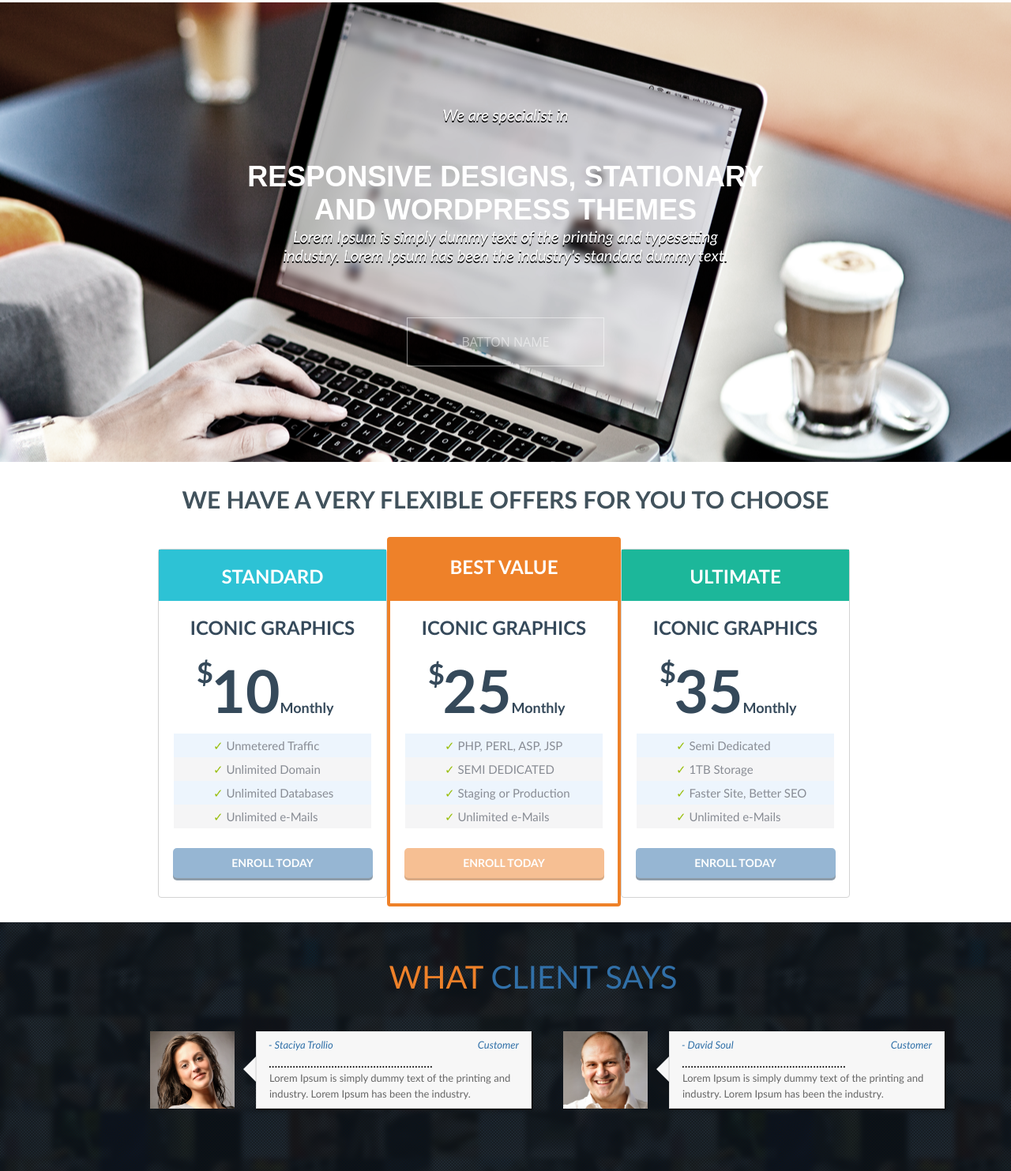
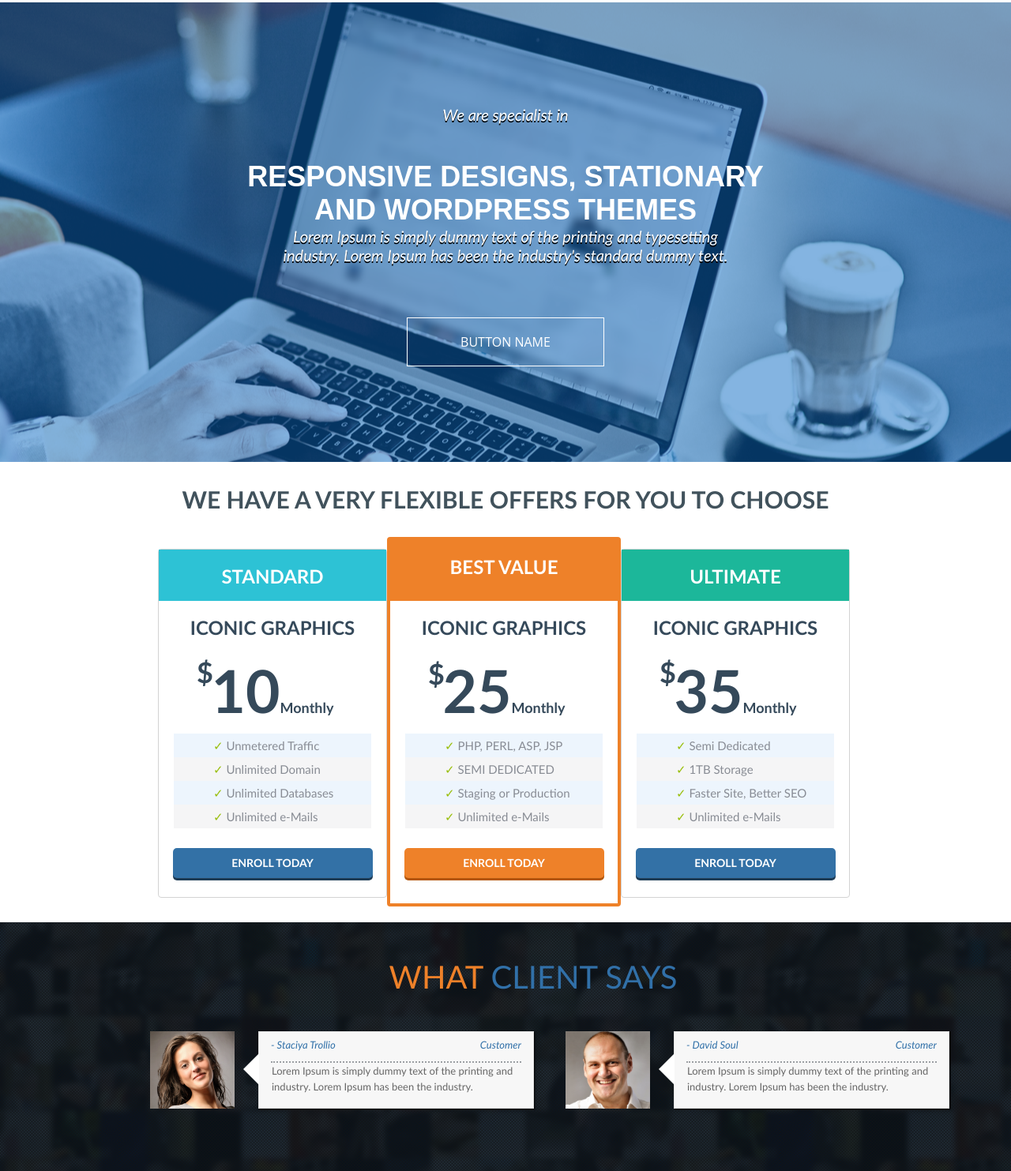
Before and after one commit to vitos-barboss/homework2git, a plain HTML site: page homework7/hw7_task2/hw7_task2.html in a window 1280 px wide. Shown: the part 113-1596 px from the top of the page at 79% size. Drawn offline with Linux system fonts and the light colour scheme.

Commit message:
5th commit

```diff
--- a/homework7/hw7_task2/css/hw7_task2.css
+++ b/homework7/hw7_task2/css/hw7_task2.css
@@ -17,11 +17,9 @@ header {
     height: 116px;
     margin: auto;
     display: flex;
-
 }
 
 .logo {
-
     font-family: "MyriadPro", sans-serif;
     font-size: 36px;
     color: #ee8129;
@@ -77,12 +75,12 @@ header {
 
 /* -------------------------------------------------------Section------*/
 
-.section {
+
+.mainPicture {
     width: 100%;
     height: 582px;
     text-align: center;
     background: url("../img/main.png") no-repeat 50% 33%;
-    background-color: rgba( 10, 106, 195, 0.6 );
 
 }
 
@@ -90,7 +88,7 @@ header {
     width: 100%;
     height: 582px;
     text-align: center;
-    background-color: rgba( 10, 106, 195, 0.2 );
+    background-color: rgba( 10, 106, 195, 0.5);
     margin: auto;
 }
 
@@ -133,9 +131,8 @@ header {
 button {
     border-style: solid;
     border-width: 1px;
-    border-color: rgb( 255, 255, 255 );
+    border-color: #ffffff;
     background-color: rgba( 238, 129, 41, 0 );
-    opacity: 0.502;
     width: 250px;
     height: 62px;
     font-size: 16px;
@@ -151,7 +148,6 @@ button:hover {
     border-width: 1px;
     border-color: #ffffff;
     background-color: rgba( 238, 129, 41, 0 );
-    opacity: 0.702;
     width: 250px;
     height: 62px;
     font-size: 16px;
@@ -160,7 +156,8 @@ button:hover {
     text-transform: uppercase;
     text-align: center;
     transform: scale(1.02);
-    transition: 0.2s;
+    transition: 0.005s;
+    box-shadow: 0 0 10px #fff;
 
 }
 
@@ -216,8 +213,8 @@ button:hover {
 
 .frame:hover {
     z-index: 5;
-    transform: scale(1.05);
-    transition: 0.3s;
+    transform: scale(1.03);
+    transition: 0.7s;
 }
 
 .frame2 {
@@ -321,8 +318,6 @@ button:hover {
 
 }
 
-
-
 .priceNumber {
 
     -border: 1px solid blue;
@@ -386,7 +381,7 @@ button:hover {
 
 }
 
-.window  .button {
+.window .button {
 
     border-radius: 5px;
     width: 253px;
@@ -404,17 +399,18 @@ button:hover {
 
 }
 
-.window  .button1 {
-    background-color: #3070a8;
+.button1 {
+    background-color: #3371a6;
     box-shadow: 0px 3px 0px 0px #1e3c56;
 }
 
- .button2 {
+.button2 {
     background-color: #ee8129;
     box-shadow: 0px 3px 0px 0px #B3560B;
 }
 
- .button1:hover {
+
+.button1:hover {
     background-color: #336189;
 }
 
@@ -457,11 +453,8 @@ button:hover {
 }
 
 .titleClientChat p {
-
     padding-right: 50px;
     margin: auto;
-
-
 }
 
 .titleClientChat span {
@@ -473,7 +466,6 @@ button:hover {
 }
 
 .leftMessageBlock {
-
     height: 96px;
     margin-left: 190px;
     float: left;
@@ -488,22 +480,30 @@ button:hover {
 }
 
 .messageWindow {
-
     width: 317px;
     height: 96px;
     float: left;
     padding: 0 15px;
-
+    margin-left: 30px;
     border-style: solid;
     border-width: 1px;
     border-color: rgb( 224, 224, 224 );
     background-color: rgb( 247, 247, 247 );
     box-shadow: 0.5px 0.866px 2px 0px rgb( 0, 0, 0 );
+    position: relative;
 
 }
 
+.messageWindow::before {
+    content: '';
+    position: absolute;
+    left: -40px;
+    top: 27px;
+    border: 20px solid;
+    border-color: transparent white transparent transparent;
+}
+
 .rightMessageBlock {
-
     height: 96px;
     margin-left: 40px;
     float: left;
@@ -535,18 +535,6 @@ button:hover {
 
 }
 
-.arr {
-
-    margin-left: -20px;
-    margin-top: 32px;
-    width: 15px;
-    height: 0px;
-    float: left;
-
-    border: 16px solid;
-    border-color:  transparent #f7f7f7 transparent  transparent ;
-}
-
 .headMessageWindow {
 
     font-size: 13px;
@@ -554,6 +542,9 @@ button:hover {
     font-style: italic;
     line-height: 1.846;
     padding:  5px 0 2px 0;
+    border-bottom: 2px dotted #9b9fa3;
+    height: 30px;
+
 }
 
 .nameAvatar {
@@ -571,4 +562,5 @@ button:hover {
     line-height: 1.538;
     text-align: left;
 
+
 }
--- a/homework7/hw7_task2/hw7_task2.html
+++ b/homework7/hw7_task2/hw7_task2.html
@@ -24,17 +24,21 @@
         </div>
     </header>
 
-    <section class="section sectionMask">
-        <div class="sectionText">
-            <p class="sectionTextTop">We are specialist in</p>
-            <h1>Responsive designs, Stationary<br> And wordpress Themes</h1>
-            <p>Lorem Ipsum is simply dummy text of the printing and typesetting<br>
-                industry. Lorem Ipsum has been the industry's standard dummy text.</p>
+    <section class="section">
+        <div class="mainPicture">
+            <div class="sectionMask">
+                <div class="sectionText">
+                    <p class="sectionTextTop">We are specialist in</p>
+                    <h1>Responsive designs, Stationary<br> And wordpress Themes</h1>
+                    <p>Lorem Ipsum is simply dummy text of the printing and typesetting<br>
+                        industry. Lorem Ipsum has been the industry's standard dummy text.</p>
+                </div>
+                <button type="button">button name</button>
+            </div>
         </div>
-        <button type="button">batton name</button>
     </section>
 
-    <!--------------------------------------------- Window with price ------------hw6_task1--------------------------->
+    <!-- ------------------------------------------- Window with price ------------hw6_task1------------------------- -->
 
     <div class="window">
         <h2>We have a very flexible offers for you to choose</h2>
@@ -45,7 +49,7 @@
                     <div class="bestValue">standard</div>
                 </div>
                 <div class="iconicGraphics">iconic graphics</div>
-                <div class="price"><span class="priceNumber"><sup>$</sup>10</span><span class="priceMonthly">Monthly</div>
+                <div class="price"><span class="priceNumber"><sup>$</sup>10</span><span class="priceMonthly">Monthly</span></div>
                 <ul>
                     <li>Unmetered Traffic</li>
                     <li>Unlimited Domain</li>
@@ -60,7 +64,7 @@
                     <div class="bestValue">best value</div>
                 </div>
                 <div class="iconicGraphics">iconic graphics</div>
-                <div class="price"><span class="priceNumber"><sup>$</sup>25</span><span class="priceMonthly">Monthly</div>
+                <div class="price"><span class="priceNumber"><sup>$</sup>25</span><span class="priceMonthly">Monthly</span></div>
                 <ul>
                     <li>PHP, PERL, ASP, JSP</li>
                     <li>SEMI DEDICATED</li>
@@ -75,7 +79,7 @@
                     <div class="bestValue">ultimate</div>
                 </div>
                 <div class="iconicGraphics">iconic graphics</div>
-                <div class="price"><span class="priceNumber"><sup>$</sup>35</span><span class="priceMonthly">Monthly</div>
+                <div class="price"><span class="priceNumber"><sup>$</sup>35</span><span class="priceMonthly">Monthly</span></div>
                 <ul>
                     <li>Semi Dedicated</li>
                     <li>1TB Storage</li>
@@ -87,7 +91,7 @@
         </div>
     </div>
 
-<!---------------------------------WHAT CLIENTS SAYS-------------------hw6_task2------------------------------->
+<!-- -------------------------------WHAT CLIENTS SAYS-------------------hw6_task2----------------------------- -->
 
 
     <div class="clientChat">
@@ -96,35 +100,30 @@
         </div>
         <div class="leftMessageBlock">
             <div class="leftAvatar"></div>
-            <div class="arr"></div>
+
             <div class="messageWindow">
                 <div class="headMessageWindow">
                     <div class="nameAvatar">- Staciya Trollio</div>
                     <div class="positionAvatar">Customer</div>
                 </div>
-                <div>.......................................................</div>
-
                 <p class="clientMessage">Lorem Ipsum is simply dummy text of the printing
                     and industry. Lorem Ipsum has been the industry.</p>
             </div>
         </div>
         <div class="rightMessageBlock">
             <div class="rightAvatar"></div>
-            <div class="arr"></div>
             <div class="messageWindow">
                 <div class="headMessageWindow">
                     <div class="nameAvatar">- David Soul</div>
                     <div class="positionAvatar">Customer</div>
                 </div>
-                <div>.......................................................</div>
-
                 <p class="clientMessage">Lorem Ipsum is simply dummy text of the printing
                     and industry. Lorem Ipsum has been the industry.</p>
             </div>
         </div>
     </div>
 
-<!----------------------->
+<!-- ------------------- -->
 
 
 
```
